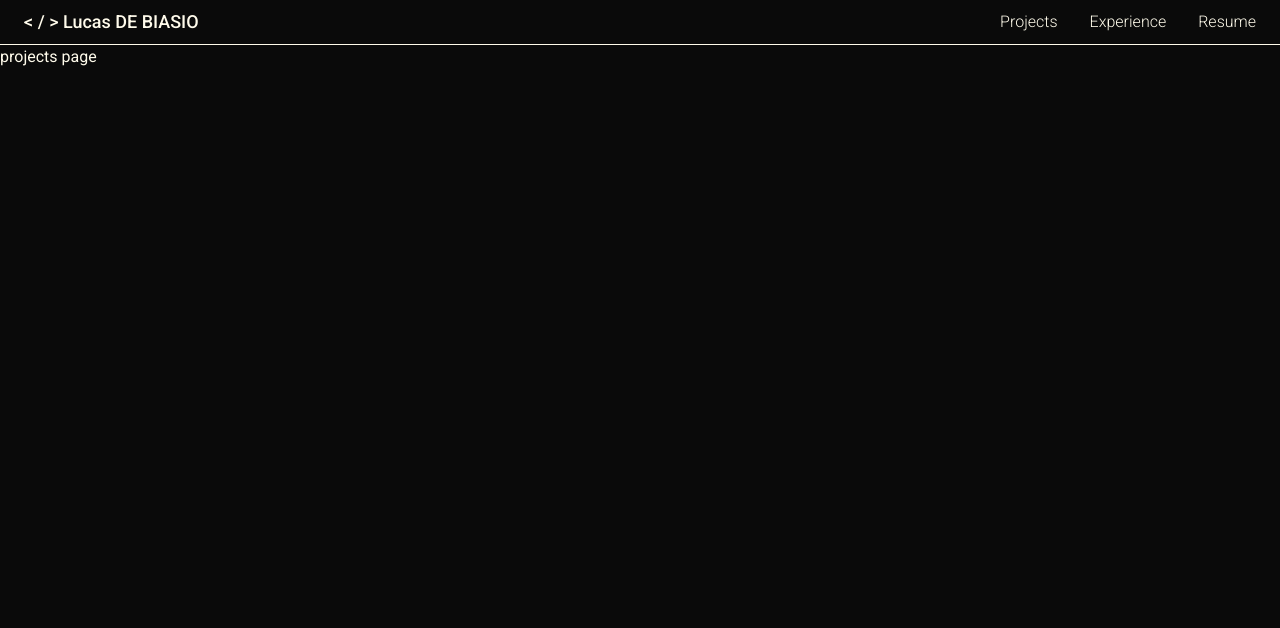
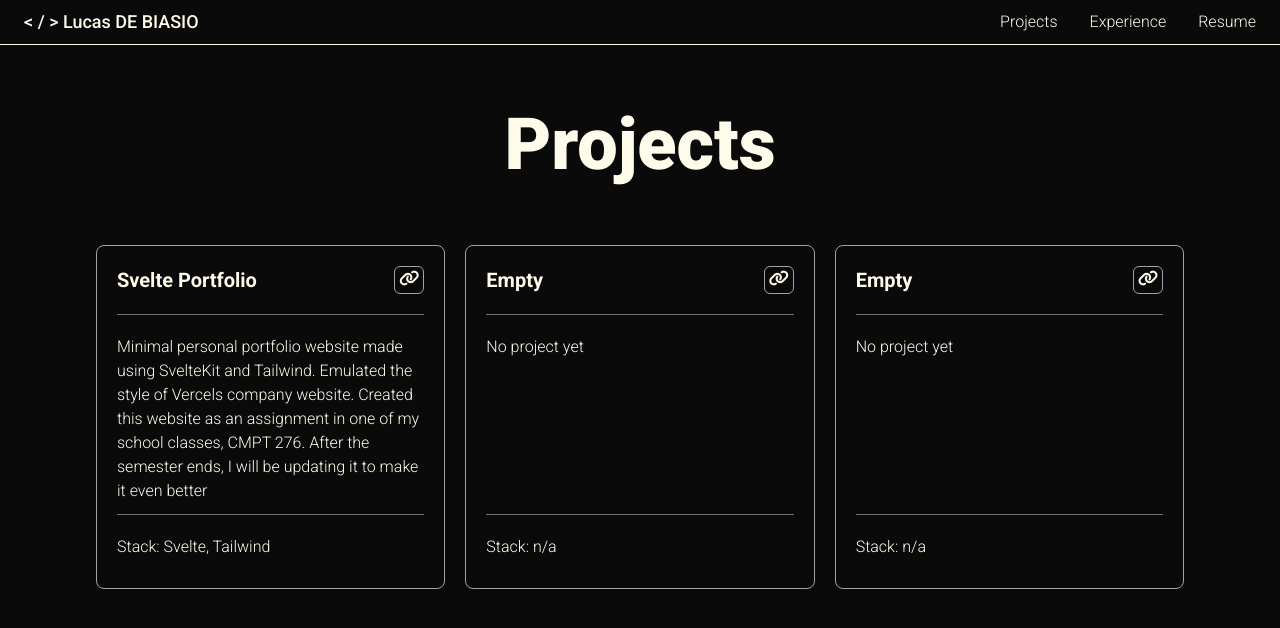
Before and after one commit to LucasDeBiasio/LucasDeBiasio.github.io, a SvelteKit app in the folder sveltePortfolio/: page /projects in a window 1280 px wide. Shown: the top 628 px of the page. Built offline with nearby package versions, Linux system fonts and the light colour scheme.

Commit message:
Issue 3, completed projects page

```diff
--- a/sveltePortfolio/src/routes/projects/+page.svelte
+++ b/sveltePortfolio/src/routes/projects/+page.svelte
@@ -1 +1,26 @@
-<h1>projects page</h1>
+<script>
+    let projects = [
+        {name: 'Svelte Portfolio', link: 'https://github.com/LucasDeBiasio/sveltePortfolio', description: 'Minimal personal portfolio website made using SvelteKit and Tailwind. Emulated the style of Vercels company website. Created this website as an assignment in one of my school classes, CMPT 276. After the semester ends, I will be updating it to make it even better', techs: 'Svelte, Tailwind'},
+        {name: 'Empty', link: '', description: 'No project yet', techs: 'n/a'},
+        {name: 'Empty', link: '', description: 'No project yet', techs: 'n/a'},
+    ];
+</script>
+<div class="flex flex-col ">
+    <div class="mx-40 font-black mt-16 Roboto text-7xl text-center width-100">
+        <h1>Projects</h1>
+    </div>
+    <div class="mt-16 mx-24 grid grid-cols-3 gap-x-5 justify-items-center">
+        {#each projects as project, index}
+        <div class="rounded-lg border border-zinc-400 hover:border-zinc-200 p-5 w-full">
+            <div class="flex justify-between">
+                <h1 class=" font-semibold text-xl">{project.name}</h1>
+                <div class="px-1 rounded-md border border-zinc-400 hover:border-zinc-200">
+                    <a target="_blank" href={project.link}><i class="fas fa-link"></i></a>
+                </div>
+            </div>
+            <p class="my-5 font-light h-2/3 py-5 border-y border-zinc-500">{project.description}</p>
+            <p class="font-light">Stack: {project.techs}</p>
+        </div>
+        {/each}
+    </div>
+</div>
```
